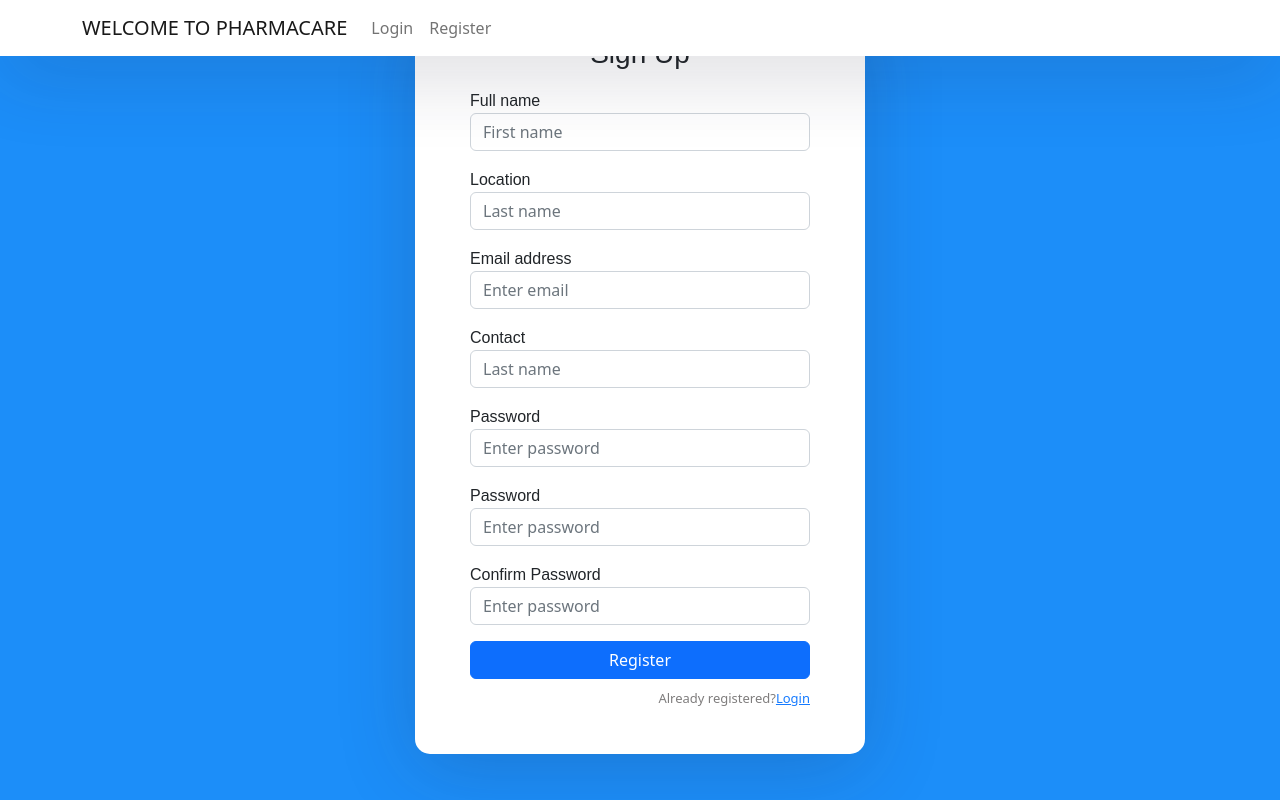
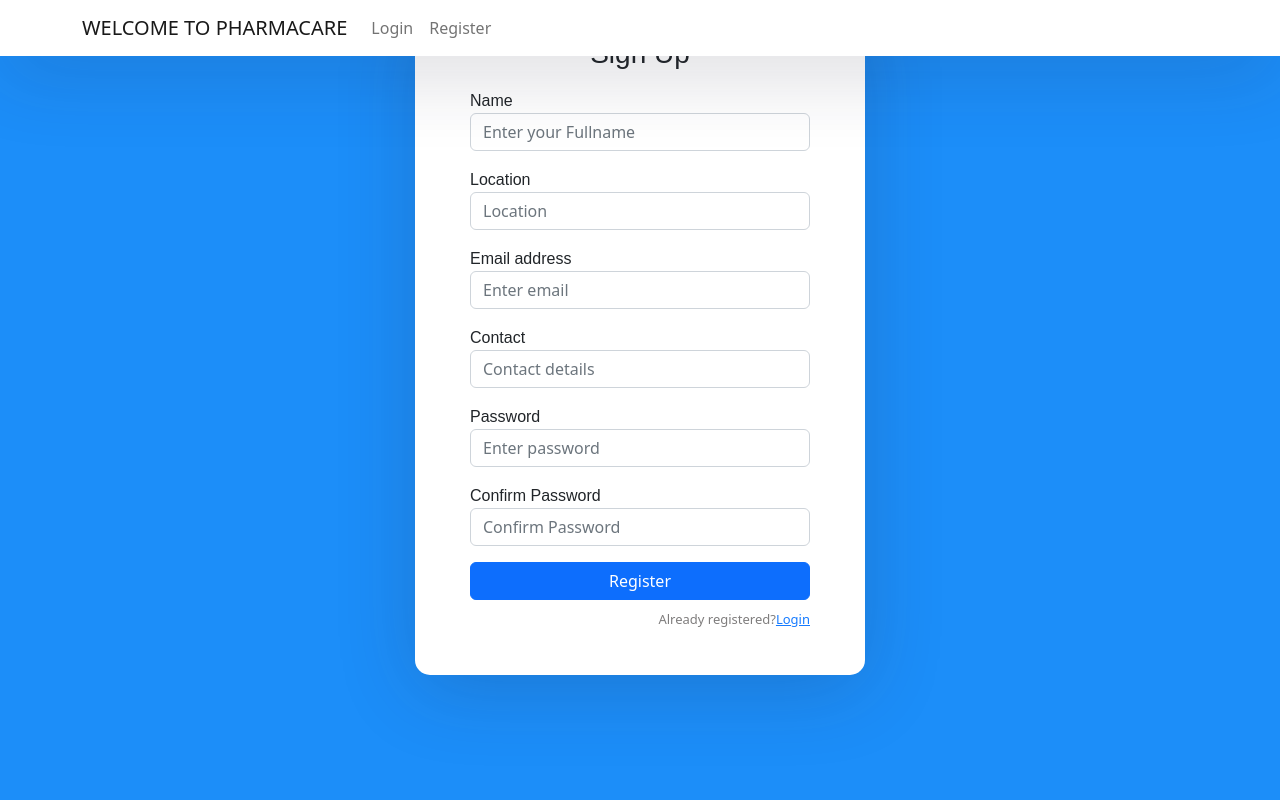
Before and after one commit to o-brayarn/phase-4-project-pharmacare-frontend, a React (Create React App) app: page /register in a window 1280 px wide. Built offline with nearby package versions, Linux system fonts and the light colour scheme.

Commit message:
modified password fields

```diff
--- a/src/components/RegisterForm.js
+++ b/src/components/RegisterForm.js
@@ -5,12 +5,16 @@
     <form>
       <h3>Sign Up</h3>
       <div className="mb-3">
-        <label>Full name</label>
-        <input type="text" className="form-control" placeholder="First name" />
+        <label>Name</label>
+        <input
+          type="text"
+          className="form-control"
+          placeholder="Enter your Fullname"
+        />
       </div>
       <div className="mb-3">
         <label>Location</label>
-        <input type="text" className="form-control" placeholder="Last name" />
+        <input type="text" className="form-control" placeholder="Location" />
       </div>
       <div className="mb-3">
         <label>Email address</label>
@@ -22,17 +26,13 @@
       </div>
       <div className="mb-3">
         <label>Contact</label>
-        <input type="text" className="form-control" placeholder="Last name" />
+        <input
+          type="text"
+          className="form-control"
+          placeholder="Contact details"
+        />
       </div>
       <div className="mb-3">
-        <div className="mb-3">
-          <label>Password</label>
-          <input
-            type="password"
-            className="form-control"
-            placeholder="Enter password"
-          />
-        </div>
         <label>Password</label>
         <input
           type="password"
@@ -45,7 +45,7 @@
         <input
           type="password"
           className="form-control"
-          placeholder="Enter password"
+          placeholder="Confirm Password"
         />
       </div>
       <div className="d-grid">
```
